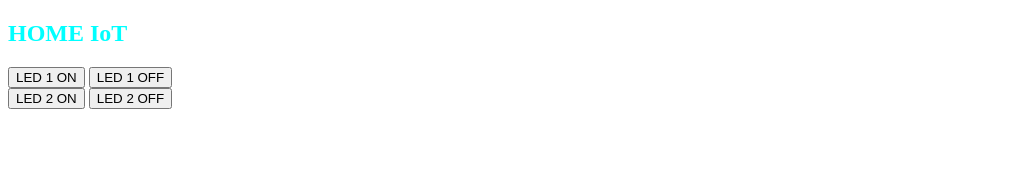
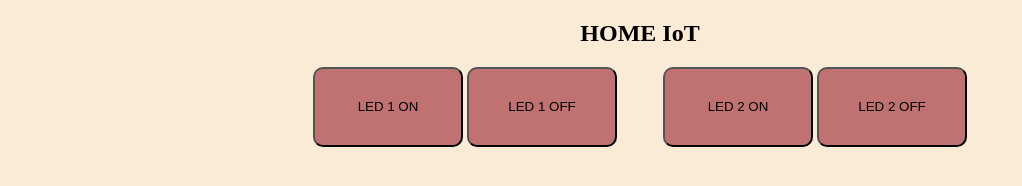
Before and after one commit to hirim/Python, a plain HTML site: page index.html in a window 1280 px wide. Shown: the whole page, without its empty margins (0-1022 px from the left). Drawn offline with Linux system fonts and the light colour scheme.

Commit message:
refactor: modifing css code

```diff
--- a/style.css
+++ b/style.css
@@ -1,3 +1,24 @@
 body {
-	color: aqua;
+	background-color: antiquewhite;
 }
+
+.container {
+	width: 700px;
+	margin : 0 auto;
+	text-align: center;
+}
+
+.main{
+	display: flex;
+}
+
+.main div{
+	flex:1;
+}
+
+.main div button {
+	background-color : rgb(192, 114, 114) ;
+	width : 150px;
+	height : 80px;
+	border-radius : 10px;
+}
```
